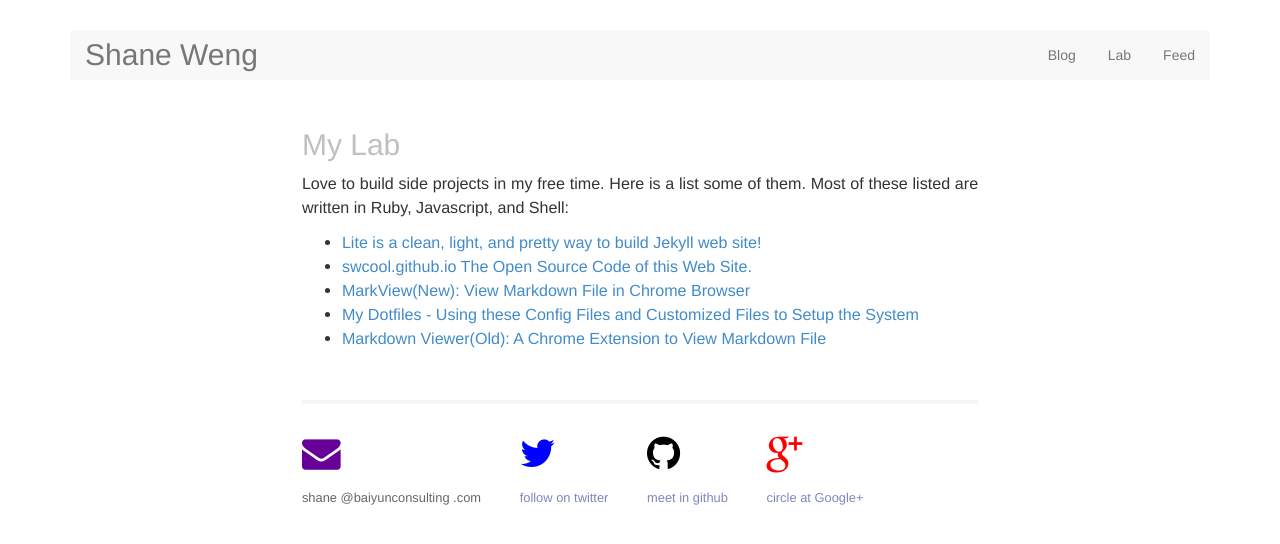
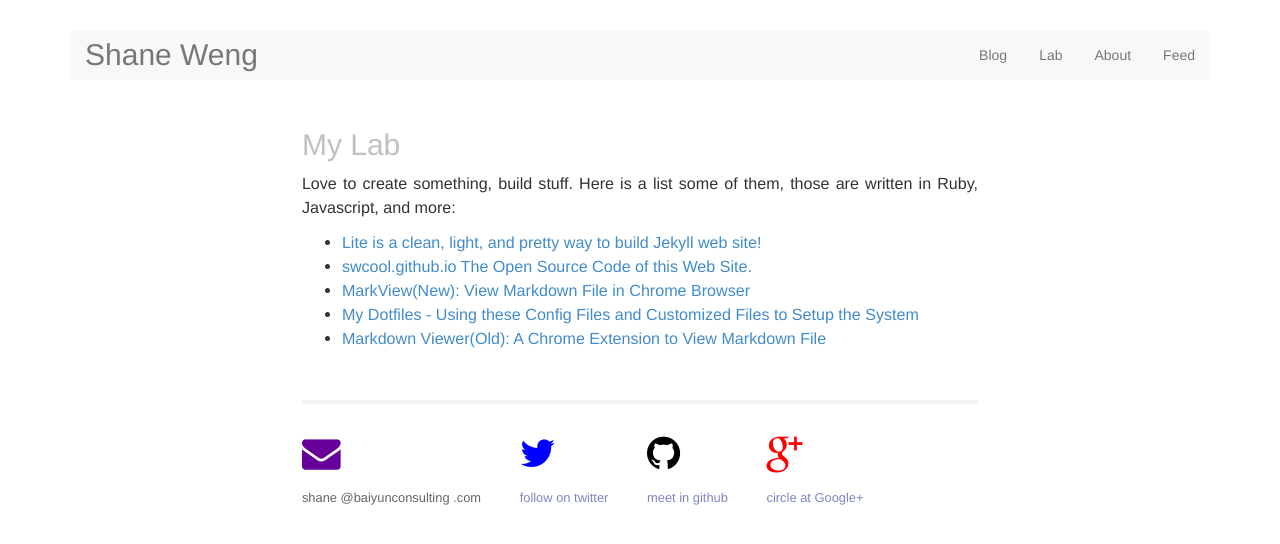
Before and after one commit to swcool/swcool.github.io, a Jekyll site: the page built from lab.html, in a window 1280 px wide. Shown: the top 544 px of the page. Built offline with Jekyll 4.4.1, drawn with Linux system fonts in a browser that asks for light colours; Markdown is read by kramdown in place of the engine named in the settings.

Commit message:
add about page

```diff
--- a/_layouts/default.html
+++ b/_layouts/default.html
@@ -43,6 +43,7 @@
               <ul class="nav nav-pills navbar-nav navbar-right">
                 <li><a title="List Posts" href="/">Blog</a></li>
                 <li><a title="Lab Contents" href="/lab.html">Lab</a></li>
+                <li><a title="About me" href="/about.html">About</a></li>
                 <li><a title="Atom Feed" href="/assets/atom.xml">Feed</a></li>
               </ul>
            </div><!--/.nav-collapse -->
--- a/lab.html
+++ b/lab.html
@@ -6,7 +6,7 @@ categories: lab
 
 <div id="home">
   <h2 style="color: silver">My Lab</h2>
-  <p>Love to build side projects in my free time. Here is a list some of them. Most of these listed are written in Ruby, Javascript, and Shell:
+  <p>Love to create something, build stuff. Here is a list some of them, those are written in Ruby, Javascript, and more:
 
   <ul class="listing">
     <li>
```
Also changed, not shown: about.html (added, +39 -0 lines).
